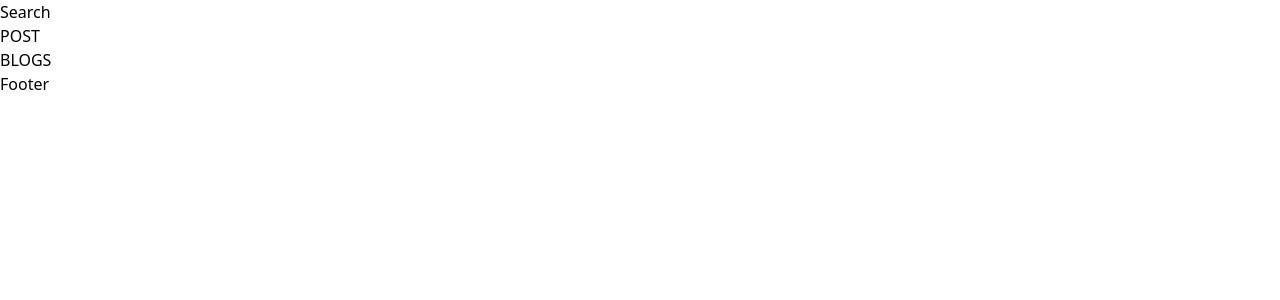
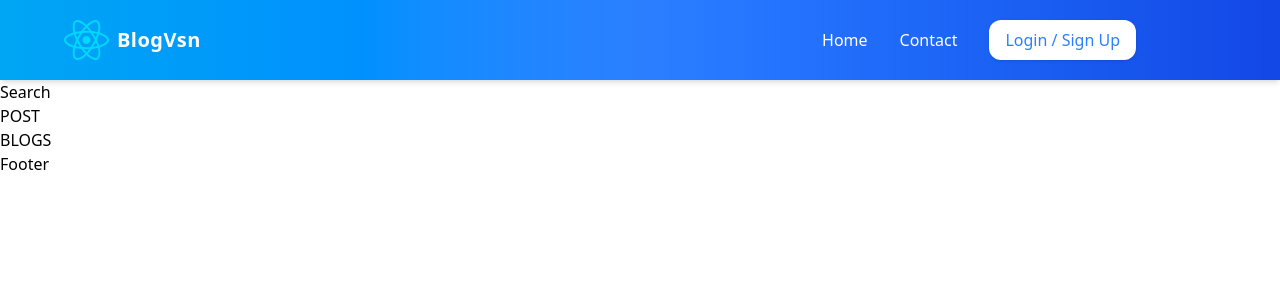
Before and after one commit to SamratVsn/BlogVsn, a React (Vite) app: page / in a window 1280 px wide. Shown: the top 300 px of the page. Built offline with nearby package versions, Linux system fonts and the light colour scheme.

Commit message:
Header Added

```diff
--- a/src/Components/Header.jsx
+++ b/src/Components/Header.jsx
@@ -1,9 +1,55 @@
-import React from 'react'
+import React, { useState } from 'react'
+import react from '../assets/react.svg'
 
 function Header() {
+  const [isOpen, setIsOpen] = useState(false);
+
+  const toggleMenu = () => setIsOpen(!isOpen);
+  const closeMenu = () => setIsOpen(false);
   return (
-    <div>
+    <div className="h-20 px-6 bg-gradient-to-r from-sky-500 via-blue-500 to-blue-700 shadow-md">
+      <div className="flex items-center justify-between h-full">
 
+        <div className="flex items-center gap-3 md:gap-2 ml-10">
+          <img src={react} alt="React" className="h-[40px] md:h-[40px]" />
+          <span className="text-2xl md:text-xl font-bold text-white tracking-wide hover:text-yellow-200 transition duration-200 cursor-pointer">BlogVsn</span>
+        </div>
+
+        {/* Desktop view */}
+        <ul className="hidden md:flex md:justify-center items-center gap-8 text-white font-medium mr-30">
+          <li className="hover:text-sky-200 transition duration-200 cursor-pointer">Home</li>
+          <li className="hover:text-sky-200 transition duration-200 cursor-pointer">Contact</li>
+          <li className="bg-white text-blue-500 px-4 py-2 rounded-xl shadow hover:text-blue-700 transition duration-200 cursor-pointer">
+            Login / Sign Up
+          </li>
+        </ul>
+
+        {/* Mobile View */}
+        <div className='md:hidden'>
+          <button onClick={toggleMenu} className="text-slate-200" aria-label="Toogle menu">{isOpen ? (
+            <svg className="w-7 h-7" fill="none" stroke="currentColor" viewBox="0 0 24 24">
+              <line x1="6" y1="6" x2="18" y2="18" strokeWidth="2" strokeLinecap="round" />
+              <line x1="6" y1="18" x2="18" y2="6" strokeWidth="2" strokeLinecap="round" />
+            </svg>
+          ) : (
+            <svg className="w-7 h-7" fill="none" stroke="currentColor" viewBox="0 0 24 24">
+              <line x1="4" y1="6" x2="20" y2="6" strokeWidth="2" strokeLinecap="round" />
+              <line x1="4" y1="12" x2="20" y2="12" strokeWidth="2" strokeLinecap="round" />
+              <line x1="4" y1="18" x2="20" y2="18" strokeWidth="2" strokeLinecap="round" />
+            </svg>
+          )}</button>
+        </div>
+
+        {isOpen && (
+          <div className="md:hidden bg-gradient-to-b from-sky-500 via-blue-500 to-blue-700 bg-opacity-90 backdrop-blur-md shadow-xl w-full absolute top-[80px] left-0 z-50">
+            <ul className="flex flex-col px-6 py-4 space-y-3 text-base font-medium list-none">
+              <li onClick={closeMenu} className="text-white hover:text-yellow-200 transition cursor-pointer">Home</li>
+              <li onClick={closeMenu} className="text-white hover:text-yellow-200 transition cursor-pointer">Contact</li>
+              <li onClick={closeMenu} className="text-white hover:text-yellow-200 transition cursor-pointer">Login / Sign Up</li>
+            </ul>
+          </div>
+        )}
+      </div>
     </div>
   )
 }
```
